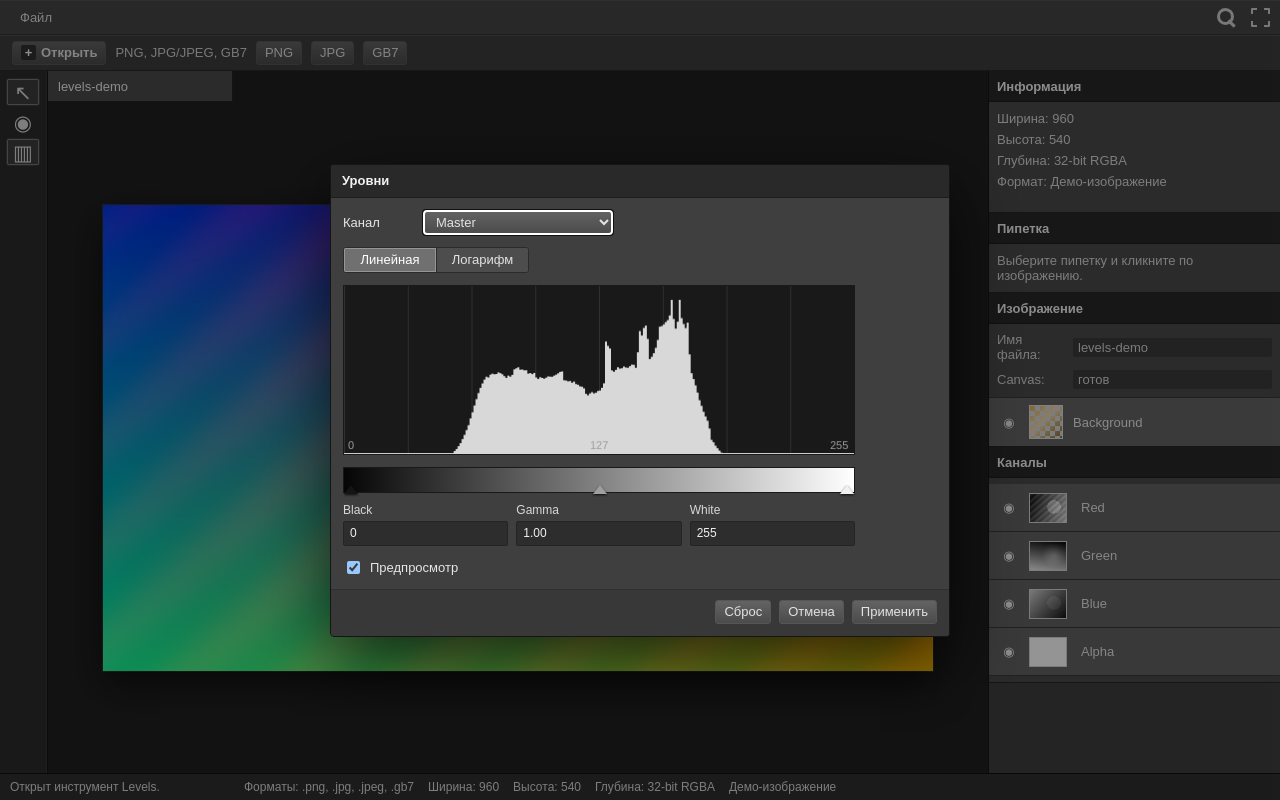
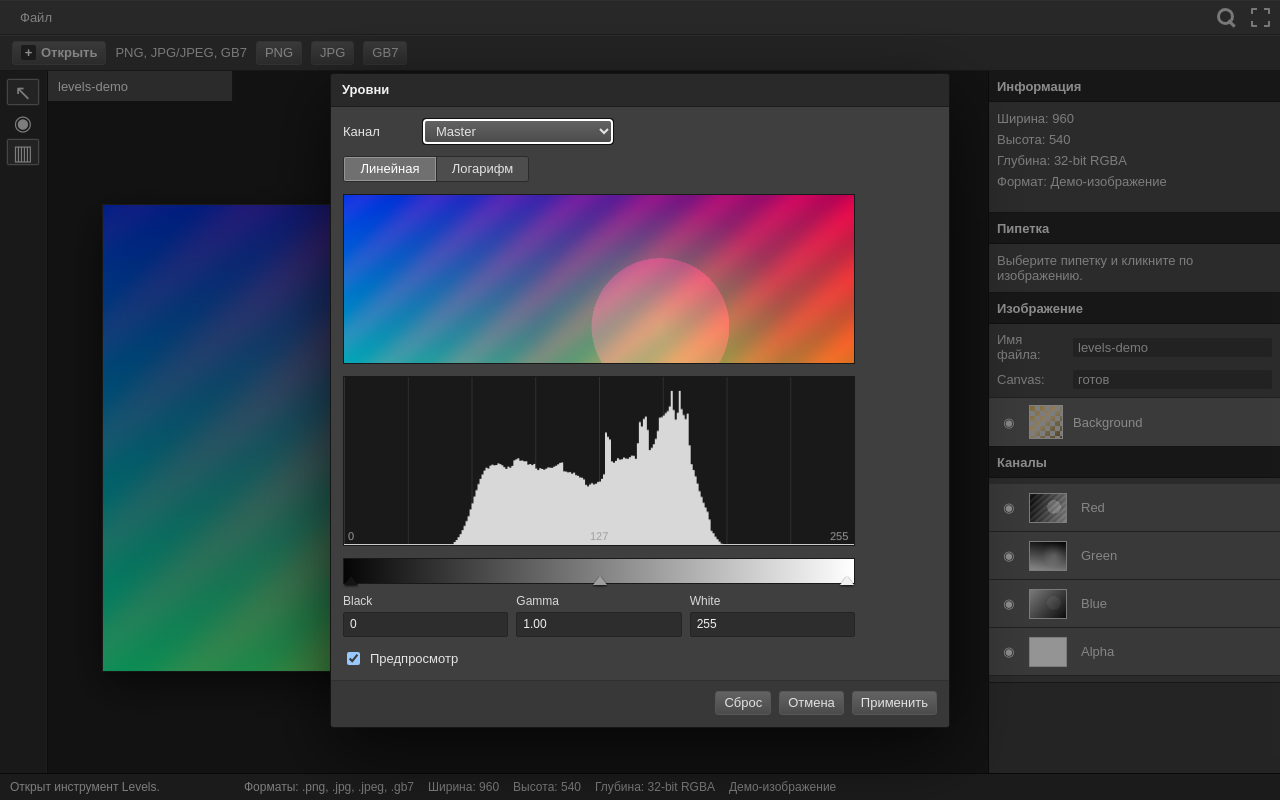
Before and after one commit to laudvia/gb7-image-viewer, a React (Vite) app: page / in a window 1280 px wide. Both pictures are taken after a click on the button "Уровни". Built offline with nearby package versions, Linux system fonts and the light colour scheme.

Commit message:
fix: add Levels modal preview and reset applied changes

```diff
--- a/src/App.jsx
+++ b/src/App.jsx
@@ -35,6 +35,7 @@ function App() {
   const levelsDialogRef = useRef(null);
   const originalImageDataRef = useRef(null);
   const levelsBaseImageDataRef = useRef(null);
+  const levelsLastAppliedBaseImageDataRef = useRef(null);
   const levelsHadImageBeforeOpenRef = useRef(false);
   const levelsDisplayChannelsRef = useRef([]);
   const levelsDisplayActiveChannelsRef = useRef({});
@@ -54,6 +55,7 @@ function App() {
   const [histogramMode, setHistogramMode] = useState('linear');
   const [levelsPreview, setLevelsPreview] = useState(true);
   const [levelsSettings, setLevelsSettings] = useState(createDefaultLevelSettings);
+  const [levelsModalPreviewImageData, setLevelsModalPreviewImageData] = useState(null);
 
   const canSave = canvasReady;
   const allowedLabel = useMemo(() => ACCEPTED_EXTENSIONS.join(', '), []);
@@ -153,9 +155,11 @@ function App() {
     ctx.fillText('После загрузки изображение будет показано здесь', canvas.width / 2, canvas.height / 2 + 18);
     originalImageDataRef.current = null;
     levelsBaseImageDataRef.current = null;
+    levelsLastAppliedBaseImageDataRef.current = null;
     setAvailableChannels([]);
     setActiveChannels({});
     setPickedColor(null);
+    setLevelsModalPreviewImageData(null);
     setFileName('');
     setStatus(initialStatus);
     setCanvasReady(false);
@@ -169,6 +173,7 @@ function App() {
 
     originalImageDataRef.current = cloneImageData(imageData);
     levelsBaseImageDataRef.current = null;
+    levelsLastAppliedBaseImageDataRef.current = null;
     setAvailableChannels(demoChannels);
     setActiveChannels(demoActiveChannels);
     setPickedColor(null);
@@ -242,6 +247,7 @@ function App() {
   function setOriginalImage(imageData, channels) {
     originalImageDataRef.current = cloneImageData(imageData);
     levelsBaseImageDataRef.current = null;
+    levelsLastAppliedBaseImageDataRef.current = null;
     setAvailableChannels(channels);
     setActiveChannels(Object.fromEntries(channels.map((channel) => [channel, true])));
     setPickedColor(null);
@@ -270,13 +276,7 @@ function App() {
       const next = { ...current, [channel]: !current[channel] };
       if (levelsOpen && levelsBaseImageDataRef.current) {
         levelsDisplayActiveChannelsRef.current = next;
-        renderImageData(createLevelPreviewImageData(
-          levelsBaseImageDataRef.current,
-          levelsSettings,
-          levelsPreview,
-          next,
-          levelsDisplayChannelsRef.current
-        ));
+        renderLevelsViews(levelsSettings, levelsPreview, next, levelsDisplayChannelsRef.current);
       } else {
         renderDisplayFromChannels(next);
       }
@@ -307,8 +307,32 @@ function App() {
     setHistogramMode('linear');
     setLevelsPreview(true);
     setLevelsOpen(true);
-    renderImageData(createLevelPreviewImageData(base, defaults, true, displayActiveChannels, displayChannels));
+    renderLevelsViews(defaults, true, displayActiveChannels, displayChannels);
     setMessage('Открыт инструмент Levels.');
+  }
+
+  function createLevelsModalPreview(settings, nextActiveChannels, nextDisplayChannels) {
+    const base = levelsBaseImageDataRef.current;
+    if (!base) return null;
+    return createLevelPreviewImageData(base, settings, true, nextActiveChannels, nextDisplayChannels);
+  }
+
+  function renderLevelsViews(
+    nextSettings = levelsSettings,
+    nextPreview = levelsPreview,
+    nextActiveChannels = levelsDisplayActiveChannelsRef.current,
+    nextDisplayChannels = levelsDisplayChannelsRef.current
+  ) {
+    const base = levelsBaseImageDataRef.current;
+    if (!base) return;
+
+    const modalPreview = createLevelsModalPreview(nextSettings, nextActiveChannels, nextDisplayChannels);
+    if (!modalPreview) return;
+
+    setLevelsModalPreviewImageData(modalPreview);
+    renderImageData(nextPreview
+      ? modalPreview
+      : createLevelPreviewImageData(base, nextSettings, false, nextActiveChannels, nextDisplayChannels));
   }
 
   function scheduleLevelsPreview(nextSettings = levelsSettings, nextPreview = levelsPreview) {
@@ -321,13 +345,7 @@ function App() {
 
     levelsPreviewFrameRef.current = requestAnimationFrame(() => {
       levelsPreviewFrameRef.current = null;
-      renderImageData(createLevelPreviewImageData(
-        base,
-        nextSettings,
-        nextPreview,
-        levelsDisplayActiveChannelsRef.current,
-        levelsDisplayChannelsRef.current
-      ));
+      renderLevelsViews(nextSettings, nextPreview);
     });
   }
 
@@ -355,7 +373,8 @@ function App() {
 
   function resetLevels() {
     const defaults = createDefaultLevelSettings();
-    const base = levelsBaseImageDataRef.current;
+    const appliedBase = levelsLastAppliedBaseImageDataRef.current;
+    const base = appliedBase || levelsBaseImageDataRef.current;
 
     if (levelsPreviewFrameRef.current) {
       cancelAnimationFrame(levelsPreviewFrameRef.current);
@@ -364,13 +383,12 @@ function App() {
 
     setLevelsSettings(defaults);
     if (base) {
-      renderImageData(createLevelPreviewImageData(
-        base,
-        defaults,
-        levelsPreview,
-        levelsDisplayActiveChannelsRef.current,
-        levelsDisplayChannelsRef.current
-      ));
+      levelsBaseImageDataRef.current = cloneImageData(base);
+      if (appliedBase) {
+        originalImageDataRef.current = cloneImageData(base);
+        levelsLastAppliedBaseImageDataRef.current = null;
+      }
+      renderLevelsViews(defaults, levelsPreview);
     }
     setMessage('Levels: значения сброшены.');
   }
@@ -392,6 +410,7 @@ function App() {
     levelsBaseImageDataRef.current = null;
     levelsDisplayChannelsRef.current = [];
     levelsDisplayActiveChannelsRef.current = {};
+    setLevelsModalPreviewImageData(null);
     setLevelsOpen(false);
     setMessage('Levels: изменения отменены.');
   }
@@ -401,6 +420,7 @@ function App() {
     if (!base) return;
 
     const corrected = applyLevelsToImageData(base, levelsSettings);
+    levelsLastAppliedBaseImageDataRef.current = cloneImageData(base);
     originalImageDataRef.current = cloneImageData(corrected);
     levelsBaseImageDataRef.current = null;
     renderImageData(createChannelFilteredImageData(
@@ -410,6 +430,7 @@ function App() {
     ));
     levelsDisplayChannelsRef.current = [];
     levelsDisplayActiveChannelsRef.current = {};
+    setLevelsModalPreviewImageData(null);
     setLevelsOpen(false);
     setMessage('Levels: коррекция применена.');
   }
@@ -670,6 +691,8 @@ function App() {
             </button>
           </div>
 
+          <LevelsPreviewCanvas imageData={levelsModalPreviewImageData} />
+
           <HistogramCanvas histogram={histogram} mode={histogramMode} />
 
           <LevelsControls
@@ -689,6 +712,27 @@ function App() {
           <button type="button" onClick={applyLevelsDialog}>Применить</button>
         </form>
       </dialog>
+    </div>
+  );
+}
+
+function LevelsPreviewCanvas({ imageData }) {
+  const previewRef = useRef(null);
+
+  useEffect(() => {
+    const canvas = previewRef.current;
+    if (!canvas || !imageData) return;
+
+    const ctx = canvas.getContext('2d');
+    canvas.width = imageData.width;
+    canvas.height = imageData.height;
+    ctx.clearRect(0, 0, canvas.width, canvas.height);
+    ctx.putImageData(imageData, 0, 0);
+  }, [imageData]);
+
+  return (
+    <div className="levels-preview-frame">
+      <canvas className="levels-preview-canvas" ref={previewRef} aria-label="Предпросмотр уровней" />
     </div>
   );
 }
--- a/src/styles.css
+++ b/src/styles.css
@@ -543,6 +543,33 @@ canvas {
   box-shadow: inset 0 0 0 1px #969696;
 }
 
+.levels-preview-frame {
+  display: grid;
+  place-items: center;
+  width: 100%;
+  max-width: 512px;
+  height: 170px;
+  overflow: hidden;
+  border: 1px solid #191919;
+  background:
+    linear-gradient(45deg, #2a2a2a 25%, transparent 25%),
+    linear-gradient(-45deg, #2a2a2a 25%, transparent 25%),
+    linear-gradient(45deg, transparent 75%, #2a2a2a 75%),
+    linear-gradient(-45deg, transparent 75%, #2a2a2a 75%),
+    #1b1b1b;
+  background-size: 16px 16px;
+  background-position: 0 0, 0 8px, 8px -8px, -8px 0;
+  box-shadow: inset 0 0 0 1px #303030;
+}
+
+.levels-preview-canvas {
+  width: 100%;
+  height: 100%;
+  object-fit: contain;
+  background: transparent;
+  box-shadow: none;
+}
+
 .histogram-canvas {
   width: 100%;
   max-width: 512px;
```
